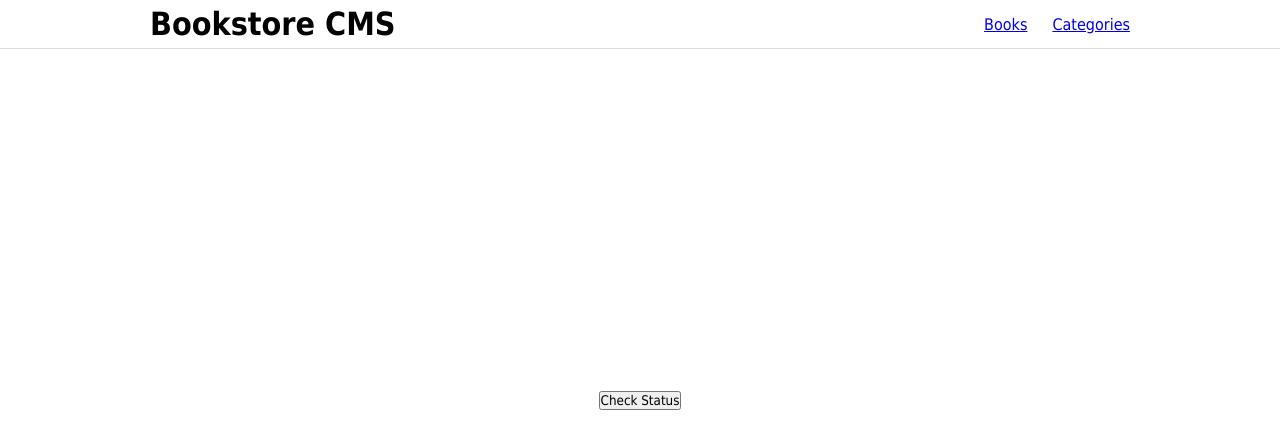
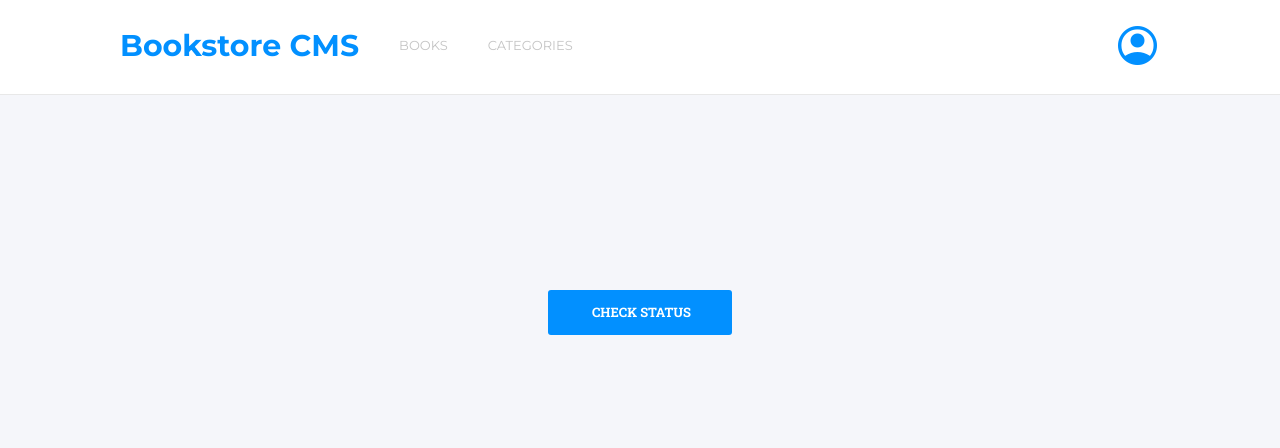
Before and after one commit to karayamanemre/bookstore, a React (Create React App) app: page /categories in a window 1280 px wide. Shown: the top 448 px of the page. Built offline with nearby package versions, Linux system fonts and the light colour scheme; no server answers.

Commit message:
style update

```diff
--- a/public/index.html
+++ b/public/index.html
@@ -3,6 +3,8 @@
   <head>
     <meta charset="utf-8" />
     <meta name="viewport" content="width=device-width, initial-scale=1" />
+    <link rel="stylesheet"
+      href="https://fonts.googleapis.com/css2?family=Material+Symbols+Rounded:opsz,wght,FILL,GRAD@20..48,100..700,0..1,-50..200" />
     <title>Bookstore</title>
   </head>
   <body>
--- a/src/App.css
+++ b/src/App.css
@@ -1,30 +1,45 @@
+@import url('https://fonts.googleapis.com/css2?family=Montserrat:ital,wght@0,200;0,300;0,400;0,500;0,600;0,700;0,800;0,900;1,100;1,200;1,300;1,400;1,500;1,600;1,700;1,800;1,900&family=Roboto+Slab:wght@200;300;400;500;600;700;800;900&display=swap');
+
 * {
   margin: 0;
   padding: 0;
   box-sizing: border-box;
   -webkit-box-sizing: border-box;
-  font-family: Tahoma, sans-serif;
+  font-family: Montserrat, sans-serif;
 }
 
 body {
   width: 100vw;
-  height: 100vh;
+  height: auto;
   display: flex;
   flex-direction: column;
   align-items: center;
   justify-content: center;
+  background: #f5f6fa;
+}
+
+a {
+  text-decoration: none;
 }
 
 header {
-  width: 100%;
-  padding: 5px 150px;
+  width: 100vw;
+  height: 5.938rem;
+  padding: 1.438rem 7.5rem 1.688rem 7.5rem;
   display: flex;
   align-items: center;
   justify-content: space-between;
   position: fixed;
   top: 0;
   left: 0;
-  border-bottom: 1px solid #ddd;
+  z-index: 99;
+  background: #fff;
+  border-bottom: solid 1px #e8e8e8;
+}
+
+h1 {
+  color: #0290ff;
+  font-size: 1.875rem;
 }
 
 ul {
@@ -33,11 +48,193 @@ ul {
 
 .nav-links {
   display: flex;
-  gap: 25px;
+  align-items: center;
+  gap: 2.5rem;
+  font-size: 0.813rem;
+}
+
+.nav-links a {
+  color: #c4c4c4;
+}
+
+.nav-links a:visited {
+  color: #121212;
+}
+
+.user-icon {
+  font-size: 2.813rem;
+  font-variation-settings: 'FILL' 1, 'wght' 400, 'GRAD' 200, 'opsz' 48;
+  color: #0290ff;
+  cursor: pointer;
+}
+
+.book-container {
+  margin: 8rem 0 0 0;
 }
 
 .book-item {
   display: flex;
+  justify-content: space-between;
+  width: 75rem;
+  height: 10.625rem;
+  margin: 2.313rem 6.2rem 0;
+  padding: 2rem 9.188rem 1.625rem 1.688rem;
+  border-radius: 4px;
+  border: solid 1px #e8e8e8;
+  background-color: #fff;
+}
+
+.category {
+  margin: 0 2.438rem 0 0;
+  opacity: 0.5;
+  font-family: Montserrat, sans-serif;
+  font-size: 0.875rem;
+  font-weight: bold;
+}
+
+.title {
+  margin: 0.188rem 20.188rem 0 0;
+  font-family: 'Roboto Slab', sans-serif;
+  font-size: 1.375rem;
+  font-weight: bold;
+}
+
+.author {
+  margin: 0.25rem 0 0;
+  font-family: 'Roboto Slab', sans-serif;
+  font-size: 0.875rem;
+  font-weight: 300;
+  color: #4386bf;
+}
+
+.btn {
+  margin: 0.188rem 0.938rem 0.125rem 0;
+  font-family: 'Roboto Slab', sans-serif;
+  font-size: 0.875rem;
+  font-weight: 300;
+  color: #4386bf;
+  border: none;
+  outline: none;
+  background: none;
+  cursor: pointer;
+}
+
+.book-right {
+  display: flex;
+  align-items: center;
+}
+
+.circle-container {
+  display: flex;
+  border-right: solid 1px #e8e8e8;
+  padding-right: 5rem;
+}
+
+.circle {
+  border-style: solid;
+  border-width: 5px;
+  border-color: #379cf6 #379cf6 #379cf6 #dcdcdc;
+  border-radius: 50%;
+  height: 70px;
+  margin: 0 2rem;
+  width: 70px;
+  transform: rotate(45deg);
+}
+
+.circle-text {
+  display: flex;
+  flex-direction: column;
+}
+
+.percentage {
+  font-size: 2rem;
+}
+
+.completed-text {
+  font-size: 0.875rem;
+  opacity: 0.5;
+}
+
+.chapter-container {
+  display: flex;
+  flex-direction: column;
+  padding-left: 3.7rem;
+  gap: 0.5rem;
+}
+
+.current-chapter {
+  opacity: 0.5;
+  font-family: 'Roboto Slab', sans-serif;
+  font-size: 0.813rem;
+  font-weight: 300;
+}
+
+.chapter-no {
+  font-family: 'Roboto Slab', sans-serif;
+  font-weight: 300;
+}
+
+.chapter-button {
+  width: 11.5rem;
+  height: 2.063rem;
+  padding: 0.438rem 1.188rem 0.5rem 1.375rem;
+  border-radius: 3px;
+  background-color: #0290ff;
+  color: #fff;
+  font-family: 'Roboto Slab', sans-serif;
+  font-weight: 300;
+  border: none;
+  cursor: pointer;
+}
+
+.form-container {
+  margin: 2.313rem 6.2rem 3rem 6.2rem;
+}
+
+h2 {
+  margin: 1.8rem 0;
+  font-size: 1.25rem;
+  font-weight: bold;
+  color: #888;
+}
+
+form {
+  display: flex;
+  justify-content: space-between;
+}
+
+input,
+select {
+  width: 300px;
+  height: 2.813rem;
+  border-radius: 4px;
+  border: solid 1px #e8e8e8;
+  background-color: #fff;
+  padding: 0.375rem 0.938rem 0.563rem 1rem;
+}
+
+.form-btn,
+.check-btn {
+  width: 11.5rem;
+  padding: 0.801rem 1.188rem 0.886rem 1.375rem;
+  border-radius: 3px;
+  border: none;
+  cursor: pointer;
+  background-color: #0290ff;
+  color: #fff;
+  font-size: 0.813rem;
+  font-weight: bold;
+  font-family: 'Roboto Slab', sans-serif;
+}
+
+.categories {
+  display: flex;
+  flex-direction: column;
   gap: 50px;
-  margin: 25px 0;
+  align-items: center;
+  margin-top: 15rem;
 }
+
+.status {
+  font-size: 3rem;
+}
--- a/src/components/AddForm.js
+++ b/src/components/AddForm.js
@@ -33,7 +33,8 @@ export default function Form() {
 
   return (
     <>
-      <h2>Add New Book</h2>
+      <div className="form-container">
+        <h2>ADD NEW BOOK</h2>
         <form onSubmit={formHandler}>
           <input
             type="text"
@@ -49,8 +50,18 @@ export default function Form() {
             name="author"
             onChange={inputHandler}
           />
-        <button type="submit">Add Book</button>
+          <select name="category" id="category" onChange={inputHandler}>
+          <option value="">Categories</option>
+          <option value="Fictio">Fiction</option>
+          <option value="Action">Action</option>
+          <option value="Horror">Horror</option>
+          <option value="Fantasy">Fantasy</option>
+          <option value="Sci-Fi">Scientific</option>
+          <option value="Comic Book">Comic Book</option>
+        </select>
+          <button className="form-btn" type="submit">ADD BOOK</button>
         </form>
+      </div>
     </>
   );
 }
--- a/src/components/Book.js
+++ b/src/components/Book.js
@@ -11,16 +11,38 @@ export default function Book() {
 
   return (
     <>
-      {books.map((book) => (
-        <div className="book-item" key={book.id}>
-          <p>{book.category}</p>
-          <p>{book.title}</p>
-          <p>{book.author}</p>
-          <div>
-            <button type="button" onClick={() => deleteHandler(book.id)}>Delete Book</button>
+      <div className="book-container">
+        {books.map((book) => (
+          <div className="book-item" key={book.id}>
+            <div className="book-left">
+              <div className="book-info">
+                <p className="category">{book.category}</p>
+                <p className="title">{book.title}</p>
+                <p className="author">{book.author}</p>
+              </div>
+              <div className="buttons">
+                <button type="button" className="btn">Comment</button>
+                <button type="button" className="btn" onClick={() => deleteHandler(book.id)}>Delete Book</button>
+                <button type="button" className="btn">Edit</button>
+              </div>
+            </div>
+            <div className="book-right">
+              <div className="circle-container">
+                <div className="circle"></div>
+                <div className="circle-text">
+                  <span className="percentage">75%</span>
+                  <span className="completed-text">Completed</span>
+                </div>
+              </div>
+              <div className="chapter-container">
+                <p className="current-chapter">CURRENT CHAPTER</p>
+                <p className="chapter-no">Chapter 17</p>
+                <button className="chapter-button">UPDATE PROGRESS</button>
+              </div>
+            </div>
           </div>
-        </div>
-      ))}
+        ))}
+      </div>
     </>
   );
 }
--- a/src/components/Categories.js
+++ b/src/components/Categories.js
@@ -11,9 +11,9 @@ export default function Categories() {
     setChecked(true);
   };
   return (
-    <div>
-      <p>{status}</p>
-      <button type="button" onClick={checkHandler}>Check Status</button>
+    <div className="categories">
+      <p className="status">{status}</p>
+      <button className="check-btn" type="button" onClick={checkHandler}>CHECK STATUS</button>
     </div>
   );
 }
--- a/src/components/Navbar.js
+++ b/src/components/Navbar.js
@@ -4,15 +4,20 @@ import { Link } from 'react-router-dom';
 export default function Navbar() {
   return (
     <header>
-      <h1>Bookstore CMS</h1>
       <ul className="nav-links">
         <li>
-          <Link to="/">Books</Link>
+          <h1>Bookstore CMS</h1>
         </li>
         <li>
-          <Link to="/categories">Categories</Link>
+          <Link to="/">BOOKS</Link>
+        </li>
+        <li>
+          <Link to="/categories">CATEGORIES</Link>
         </li>
       </ul>
+      <span class="material-symbols-rounded user-icon">
+      account_circle
+      </span>
     </header>
   );
 }
```
Lines whose indentation alone changed are shown as unchanged.
